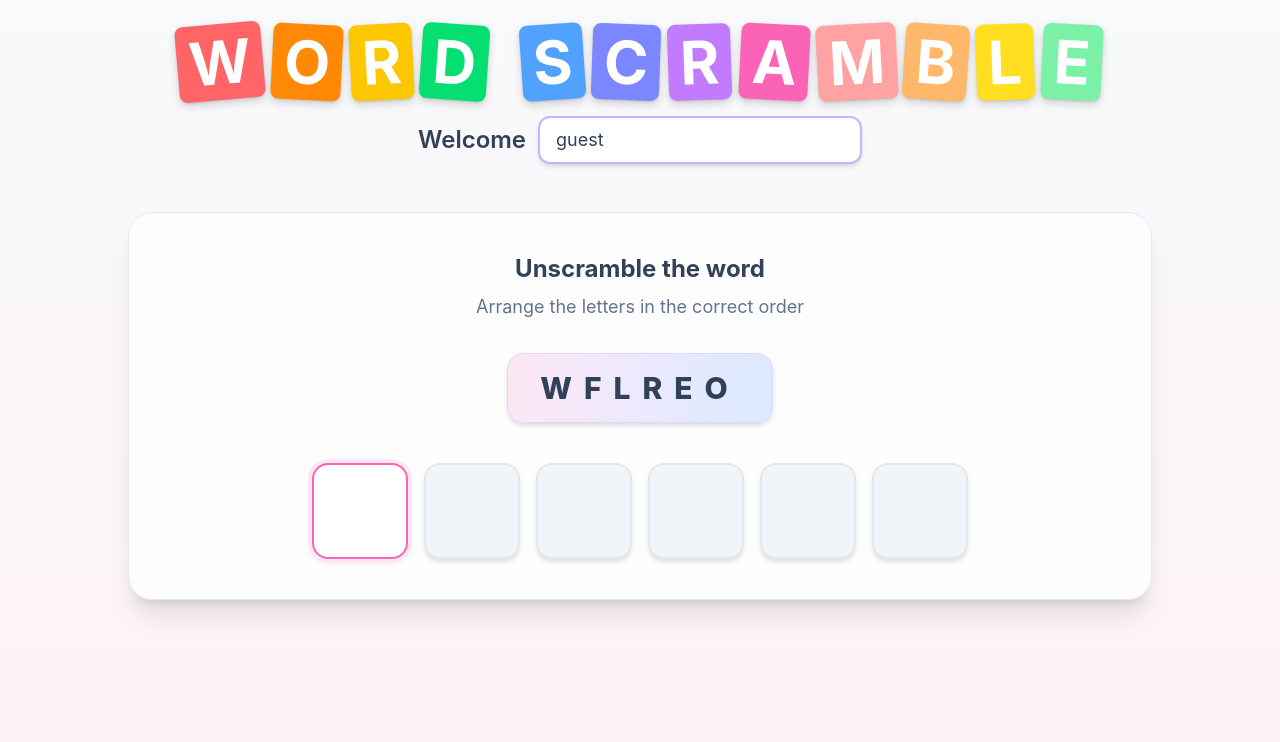
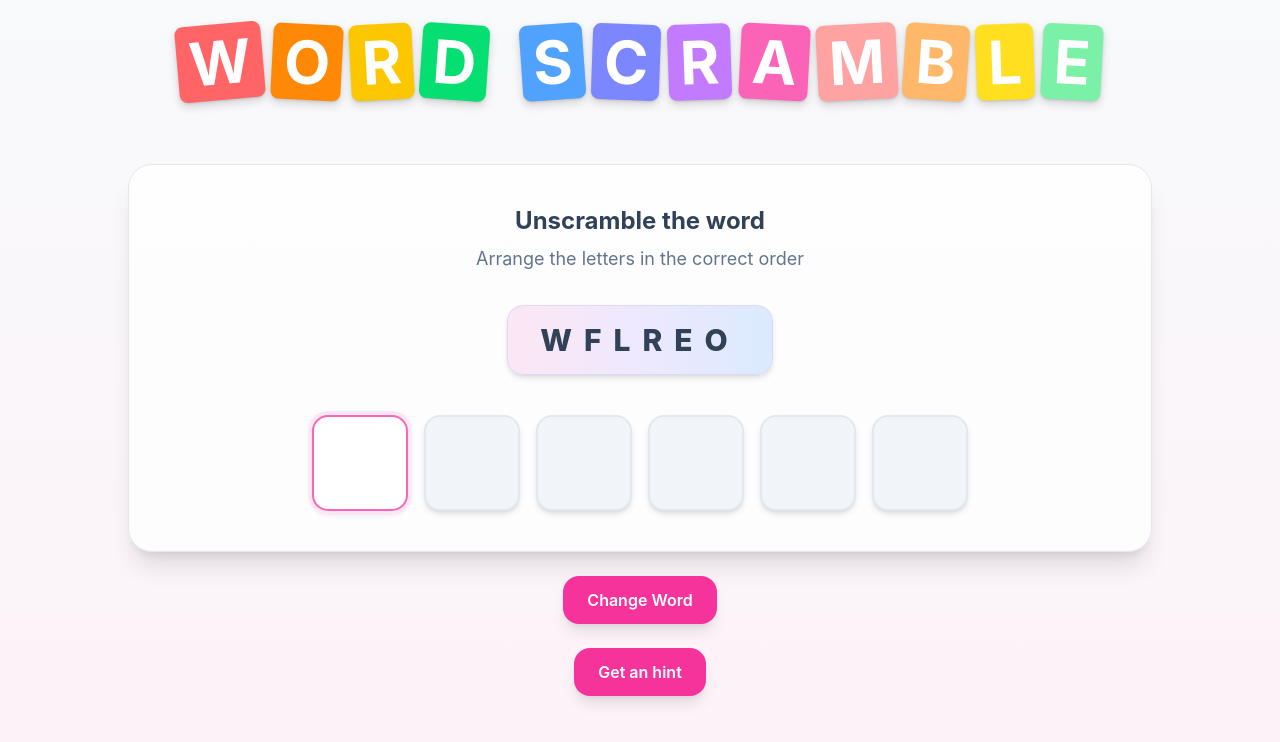
Before and after one commit to maaayan3330/Word-Scramble, a React (Vite) app in the folder word-scramble-game/: page / in a window 1280 px wide. Shown: the top 742 px of the page. Built offline with nearby package versions, Linux system fonts and the light colour scheme.

Commit message:
I added locks on letters + hint option

```diff
--- a/word-scramble-game/src/components/GameBoard.jsx
+++ b/word-scramble-game/src/components/GameBoard.jsx
@@ -1,17 +1,23 @@
 import { useState , useRef , useEffect} from "react";
 import LetterBox from "./LetterBox";
 import GameOver from "./gameOver";
+import { words } from "../words";
 
 export default function GameBoard() {
-  const targetWord = "FLOWER";
   // state for the letters the user will submit
   const [word, setWord] = useState(["", "", "", "", "", ""]);
   const inputRefs = useRef([]);
   const [shuffledWord , setShuffledWord] = useState("");
   const [isWin , setIsWin] = useState(false);
+  const [targetWord, setTargetWord] = useState("");
+  const [isHintUsed, setIsHintUsed] = useState(false);
+
 
   // fucntion to create the six components
    function createBoxes() {
+    const firstEmptyIndex = word.findIndex((letter) => letter === "");
+    const activeIndex = firstEmptyIndex === -1 ? word.length - 1 : firstEmptyIndex;
+
     return word.map((letter, index) => {
       return (
         <LetterBox
@@ -20,10 +26,16 @@ export default function GameBoard() {
           onChange={(event) => handleInput(index, event)}
           onKeyDown={(event) => handleKeyDown(index, event)}
           inputRef={(element) => (inputRefs.current[index] = element)}
-          disabled={index !== 0 && word[index - 1] === ""}
+          disabled={isHintUsed && index === 0 ? true : index !== activeIndex}
         />
       );
     });
+  }
+
+  // function to get a random word
+  function getRandomWord() {
+    const randomIndex = Math.floor(Math.random() * words.length);
+    return words[randomIndex];
   }
 
   // function to shuffle the word for the game
@@ -36,18 +48,20 @@ export default function GameBoard() {
 
   // so the cursor will be on the first letter the moment the web up
   useEffect(() => {
-    let temp = shuffleWord(targetWord);
-    while ( temp === targetWord) {
-      temp = shuffleWord(targetWord);
-    }
-    // uploud the word after the component
-    setShuffledWord(temp);
-    inputRefs.current[0]?.focus();
+    startNewGame();
   }, []);
 
   // function to set input
   function handleInput(index, event) {
     const value = event.target.value;
+    if (value === "") {
+      const newWord = [...word];
+      newWord[index] = "";
+      setWord(newWord);
+      setIsWin(false);
+      return;
+    }
+
     // i take only the first letter - to avoid copy of more than one letter
     const letter = value.slice(-1);
 
@@ -71,6 +85,10 @@ export default function GameBoard() {
   // function to handle the key "backspace" so we can delete
   function handleKeyDown(index, event) {
     if (event.key === "Backspace" && word[index] === "" && index > 0) {
+      // if there is a hint
+      if (isHintUsed && index - 1 === 0) {
+      return;
+    }
       const newWord = [...word];
       newWord[index - 1] = "";
       setWord(newWord);
@@ -89,8 +107,38 @@ export default function GameBoard() {
     return false;
   }
 
+  function startNewGame() {
+    const randomWord = getRandomWord();
+    setTargetWord(randomWord);
+    // make sure the word really shuffled
+    let temp = shuffleWord(randomWord);
+    while (temp === randomWord) {
+      temp = shuffleWord(randomWord);
+    }
+    // start over
+    setShuffledWord(temp);
+    setWord(["", "", "", "", "", ""]);
+    setIsWin(false);
+    setIsHintUsed(false);
+    // uploud the word after the component
+    setTimeout(() => {
+      inputRefs.current[0]?.focus();
+    }, 0);
+  }
+
+  function hint() {
+    const first_letter = targetWord[0];
+    setWord([first_letter, "", "", "", "", ""]);
+    setIsHintUsed(true);
+    setIsWin(false);
+      setTimeout(() => {
+        inputRefs.current[1]?.focus();
+      }, 0);
+    }
+
+
   return (
-    <div className="mt-12 flex justify-center" dir="ltr">
+  <div className="mt-12 flex flex-col items-center" dir="ltr">
     <div className="w-full max-w-5xl rounded-3xl bg-white/80 shadow-xl border border-slate-200 px-8 py-10">
       <h2 className="text-center text-2xl font-bold text-slate-700">
         Unscramble the word
@@ -111,8 +159,21 @@ export default function GameBoard() {
       <div className="mt-10 flex justify-center items-center gap-4">
         {createBoxes()}
       </div>
-        <GameOver status={isWin}/>
     </div>
+    <button
+      onClick={startNewGame}
+      className="mt-6 px-6 py-3 rounded-2xl bg-pink-500 text-white font-semibold shadow-lg hover:bg-pink-600 transition"
+    >
+      Change Word
+    </button>
+    <button
+      onClick={isHintUsed ? undefined : hint}
+      className="mt-6 px-6 py-3 rounded-2xl bg-pink-500 text-white font-semibold shadow-lg hover:bg-pink-600 transition"
+    >
+      Get an hint
+    </button>
+
+    <GameOver status={isWin} handleClick={startNewGame} />
   </div>
 );
 }
--- a/word-scramble-game/src/components/GameOver.jsx
+++ b/word-scramble-game/src/components/GameOver.jsx
@@ -1,4 +1,4 @@
-export default function GameOver({ status }) {
+export default function GameOver({ status , handleClick}) {
   if (!status) return null;
 
   return (
@@ -7,7 +7,9 @@ export default function GameOver({ status }) {
         <h2 className="text-3xl font-bold text-green-600">
           Correct 🎉
         </h2>
-
+            <button onClick={handleClick}
+             className="mt-5 px-5 py-2 rounded-xl bg-pink-500 text-white font-semibold shadow hover:bg-pink-600 transition"
+            >Play Again</button>
       </div>
     </div>
   );
--- a/word-scramble-game/src/components/Header.jsx
+++ b/word-scramble-game/src/components/Header.jsx
@@ -1,12 +1,6 @@
 import { useState } from "react";
 
 export default function Header() {
-  const [name, setName] = useState("guest");
-
-  function handleChange(event) {
-    setName(event.target.value);
-  }
-
   return (
     <div className="pt-6">
       <h1 className="flex justify-center gap-2 text-6xl font-bold drop-shadow-lg">
@@ -24,16 +18,8 @@ export default function Header() {
         <span className="bg-yellow-300 text-white px-3 py-2 rounded-lg shadow rotate-[-2deg]">L</span>
         <span className="bg-green-300 text-white px-3 py-2 rounded-lg shadow rotate-[3deg]">E</span>
       </h1>
+      <div className="mt-4 flex items-center justify-center gap-3">
 
-      <div className="mt-4 flex items-center justify-center gap-3">
-        <h2 className="text-2xl font-semibold text-slate-700">Welcome</h2>
-        <input
-          type="text"
-          value={name}
-          onChange={handleChange}
-          placeholder="Enter your name"
-          className="px-4 py-2 rounded-xl border-2 border-violet-300 bg-white shadow-md outline-none text-lg text-slate-700 placeholder:text-slate-400 focus:border-pink-400 focus:ring-2 focus:ring-pink-200 transition"
-        />
       </div>
     </div>
   );
--- /dev/null
+++ b/word-scramble-game/src/words.js
@@ -0,0 +1,52 @@
+export const words = [
+  "FLOWER",
+  // "POCKET",
+  // "BRIDGE",
+  // "PLANET",
+  // "MARKET",
+  // "STREAM",
+  // "CANDLE",
+  // "GARDEN",
+  // "FOREST",
+  // "SILVER",
+  // "GOLDEN",
+  // "WINTER",
+  // "SUMMER",
+  // "SPRING",
+  // "AUTUMN",
+  // "BUTTON",
+  // "SCREEN",
+  // "PLAYER",
+  // "TARGET",
+  // "SECRET",
+  // "PUZZLE",
+  // "SEARCH",
+  // "CREATE",
+  // "UPDATE",
+  // "DELETE",
+  // "ROCKET",
+  // "DRAGON",
+  // "MAGNET",
+  // "CASTLE",
+  // "CIRCUS",
+  // "COOKIE",
+  // "CANDY",
+  // "BUBBLE",
+  // "JUNGLE",
+  // "DESERT",
+  // "ISLAND",
+  // "OCEANS",
+  // "PIRATE",
+  // "NINJAS",
+  // "ZOMBIE",
+  // "MONKEY",
+  // "PANDAA",
+  // "KOALAA",
+  // "TIGERS",
+  // "EAGLES",
+  // "HORSES",
+  // "DOLPHN",
+  // "SHARKS",
+  // "WIZARD",
+  // "KNIGHT"
+];
```
Lines whose indentation alone changed are shown as unchanged.
